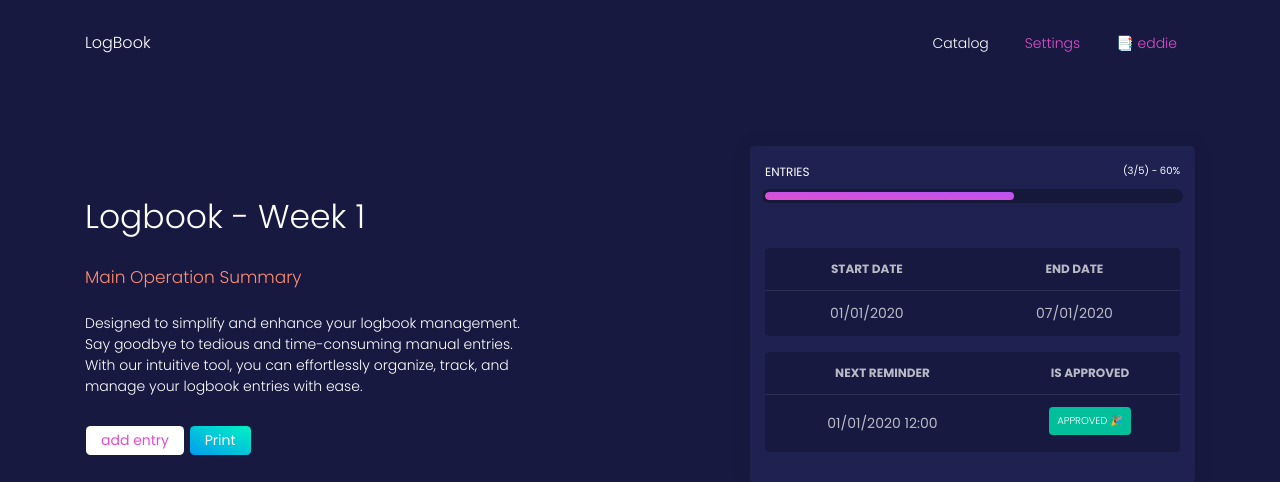
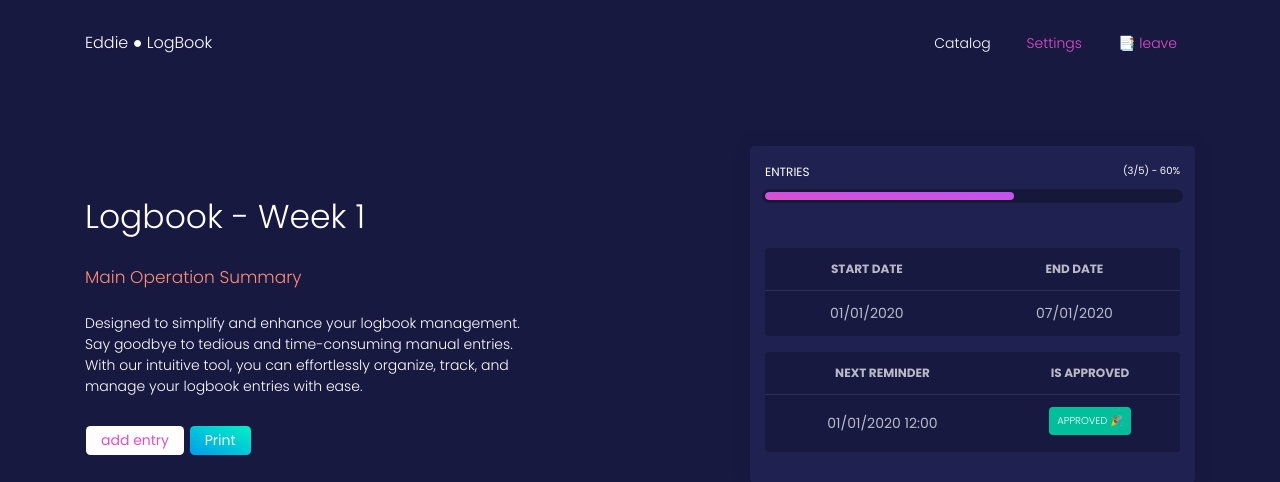
Before and after one commit to AidaLog/aidalog, a Django app: page /logbook/catalog/1/ in a window 1280 px wide. Shown: the top 482 px of the page. Run offline with Django 4.2, Linux system fonts and the light colour scheme; a user stored in the database is signed in; some libraries are stand-ins or nearby versions.

```diff
--- a/home/views.py
+++ b/home/views.py
@@ -21,7 +21,7 @@ def signup_view(request):
         else:
             user = User.objects.create_user(username, email, password)
             user.save()
-            return redirect("/logbook_redirect_login")
+            return redirect("/login")
 
     return render(request, 'home/signup.html', context)
 
--- a/templates/logbook/includes/navbar.html
+++ b/templates/logbook/includes/navbar.html
@@ -1,7 +1,7 @@
 <nav class="navbar navbar-expand-lg navbar-transparent">
     <div class="container">
         <div class="navbar-translate">
-            <a class="navbar-brand" href="{% url 'logbook_home' %}">LogBook</a>
+            <a class="navbar-brand" href="{% url 'logbook_home' %}">{{request.user.username}} ● LogBook</a>
             <button class="navbar-toggler" type="button" data-toggle="collapse"
                 data-target="#example-navbar-primary" aria-controls="navbarSupportedContent" aria-expanded="false"
                 aria-label="Toggle navigation">
@@ -29,7 +29,7 @@
                 <!-- home link-->
                 <li class="nav-item active">
                     <a class="nav-link text-primary" href="{% url 'logbook_logout_redirect' %}">
-                        📑 {{request.user.username}}
+                        📑 leave
                     </a>
                 </li>
                 {% else %}
```
Also changed, not shown: db.sqlite3.
